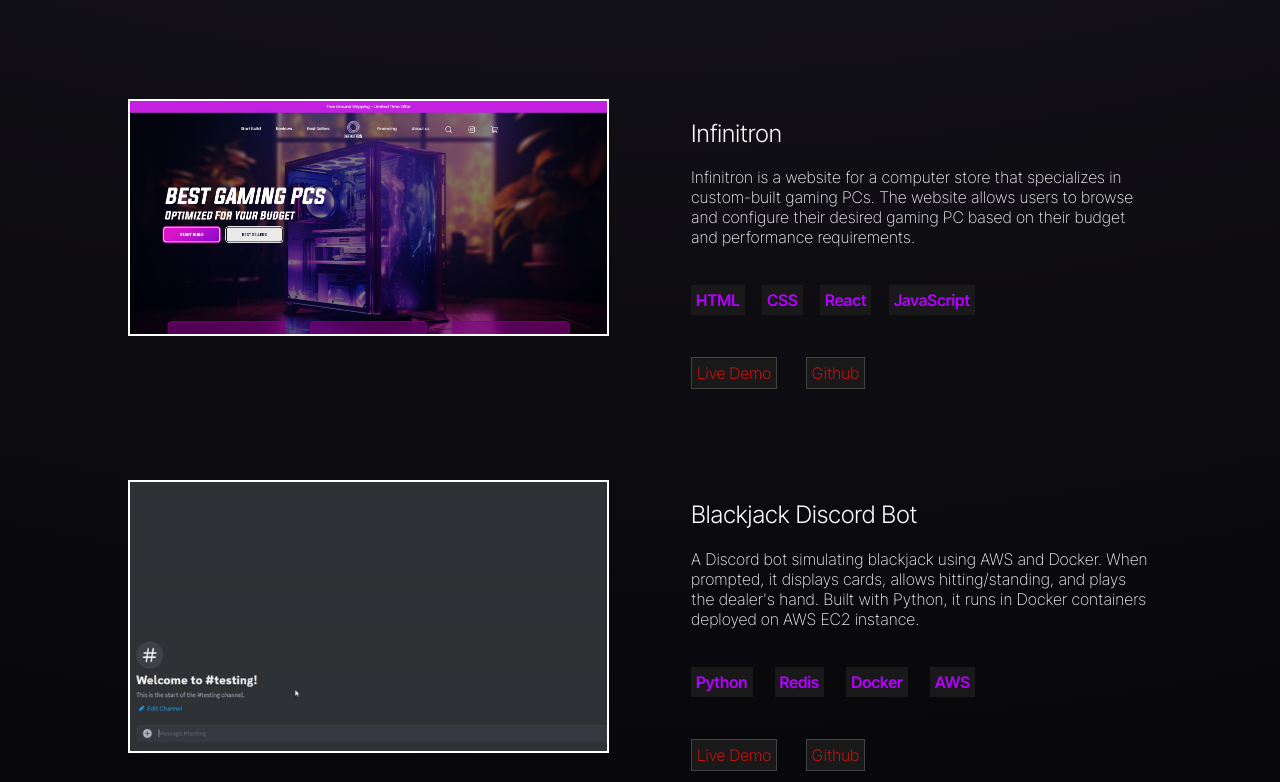
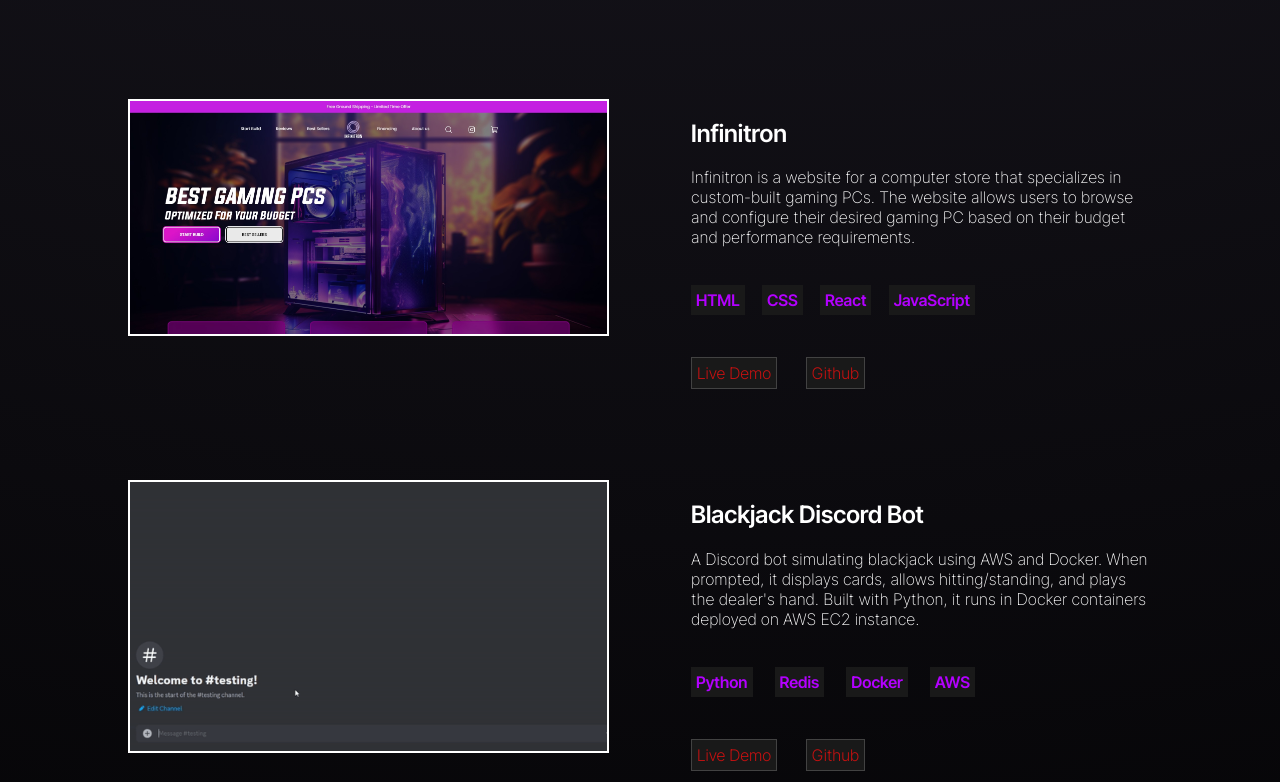
Before and after one commit to FranThe3rd/francisco-portfolio, a React (Create React App) app: page / in a window 1280 px wide. Shown: the part 2398-3180 px from the top of the page. Built offline with nearby package versions, Linux system fonts and the light colour scheme.

Commit message:
more css fixed

```diff
--- a/src/App.css
+++ b/src/App.css
@@ -349,7 +349,7 @@ color: white;
 .project-text h2 {
   color: white;
   font-size: clamp(1rem, 2vw, 1.5rem);
-  font-weight: 300;
+  font-weight: 600;
     margin-left: 1rem;
     font-family: 'Inter Tight', sans-serif;
     text-align: left;
```
